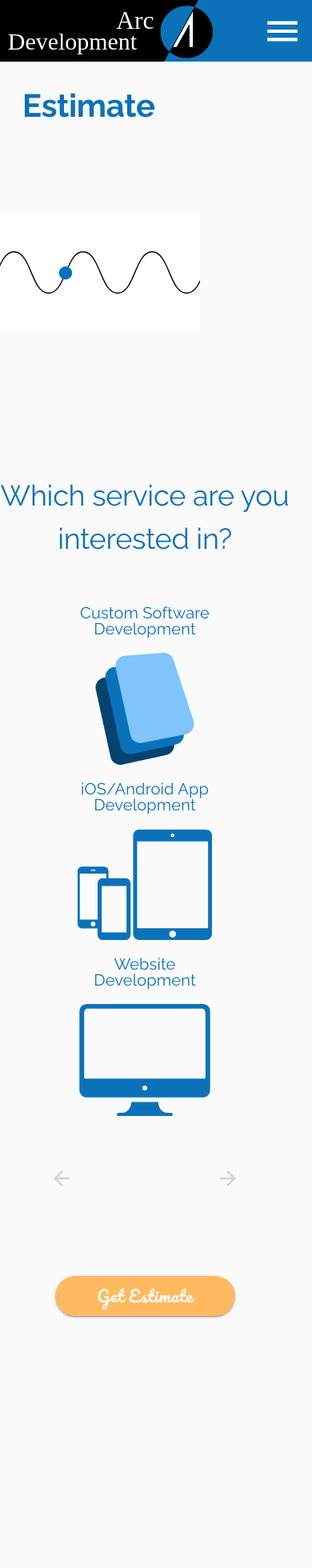
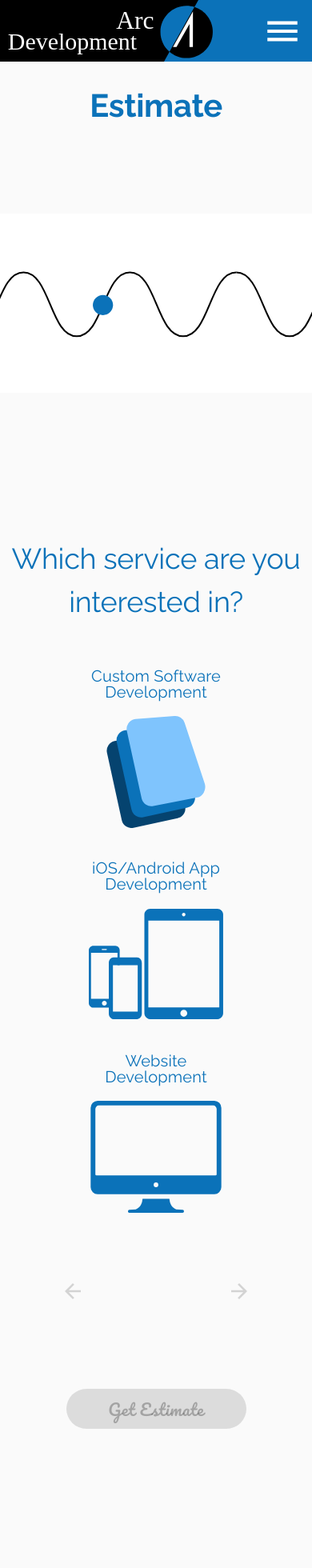
Before and after one commit to sudo-ditto/arcdevelopment-mui, a React (Create React App) app: page /#/estimate in a window 390 px wide. Shown: the top 1960 px of the page at 80% size. Built offline with nearby package versions, Linux system fonts and the light colour scheme.

Commit message:
Added disabled button functionality

```diff
--- a/src/pages/Estimate.js
+++ b/src/pages/Estimate.js
@@ -9,7 +9,7 @@ import { cloneDeep } from 'lodash';
 import Dialog from '@material-ui/core/Dialog';
 import DialogContent from '@material-ui/core/DialogContent';
 import TextField from '@material-ui/core/TextField';
-
+import Hidden from '@material-ui/core/Hidden';
 import check from '../assets/check.svg';
 import send from '../assets/send.svg';
 import software from '../assets/software.svg';
@@ -36,6 +36,7 @@ import biometrics from '../assets/biometrics.svg';
 import website from '../assets/website.svg';
 
 import estimateAnimation from '../animations/estimateAnimation/data.json';
+import { useMediaQuery } from '@material-ui/core';
 
 const useStyles = makeStyles(theme => ({
     icon: {
@@ -56,7 +57,8 @@ const useStyles = makeStyles(theme => ({
     },
     message: {
         border: `2px solid ${theme.palette.common.blue}`,
-        marginTop: "5em",
+        marginTop: "3em",
+        marginBottom: "1em",
         borderRadius: 5,
     },
     specialText: {
@@ -330,6 +332,8 @@ newQuestions[0].options[0].selected = true;
 const Estimate = () => {
     const classes = useStyles();
     const theme = useTheme();
+    const matchesMD = useMediaQuery(theme.breakpoints.down("md"));
+    const matchesSM = useMediaQuery(theme.breakpoints.down("sm"));
     const [dialogOpen, setDialogOpen] = useState(false);
     const [name, setName] = useState('');
     const [email, setEmail] = useState('');
@@ -566,9 +570,28 @@ const Estimate = () => {
         }
     };
 
+    const estimateDisabled = () => {
+        let disabled = true;
+
+        const emptySelections = questions.map(question => question.options.filter(option=> option.selected)).filter(question => question.length === 0);
+
+        if (questions.length === 2) {
+            if (emptySelections.length === 1) {
+                return false;
+            }
+        } else if (questions.length === 1) {
+            return true;
+        } else if (emptySelections.length < 3 && questions[questions.length - 1].options.filter(option => option.selected).length > 0) {
+            disabled = false;
+        }
+
+        return disabled;
+    };
+
+
 const softwareSelections = (
     <Grid container direction="column">
-            <Grid item container alignItems="center" style={{marginBottom: "1.25em"}}>
+        <Grid item container alignItems="center" style={{ marginBottom: "1.25em" }}>
             <Grid item xs={2}>
                 <img src={check} alt="checkmark" />
             </Grid>
@@ -603,7 +626,7 @@ const Estimate = () => {
                 </Typography>
             </Grid>
         </Grid>
-            <Grid item container alignItems="center" style={{marginBottom: "1.25em"}}>
+        <Grid item container alignItems="center" style={{ marginBottom: "1.25em" }}>
             <Grid item xs={2}>
                 <img src={check} alt="checkmark" />
             </Grid>
@@ -655,7 +678,7 @@ const Estimate = () => {
 );
 
 const websiteSelections = (
-        <Grid container direction="column">
+    <Grid container direction="column" style={{ marginTop: "14em" }}>
         <Grid item container alignItems="center">
             <Grid item xs={2}>
                 <img src={check} alt="checkmark" />
@@ -675,25 +698,25 @@ const Estimate = () => {
 
 return (
     <Grid container direction="row">
-            <Grid item container direction="column" lg>
-                <Grid item style={{ marginTop: "2em", marginLeft: "2em" }}>
-                    <Typography variant="h2">Estimate</Typography>
+        <Grid item container direction="column" lg alignItems={matchesMD ? "center" : undefined}>
+            <Grid item style={{ marginTop: "2em", marginLeft: matchesMD ? 0 : "5em" }}>
+                <Typography variant="h2" align={matchesMD ? "center" : undefined}>Estimate</Typography>
             </Grid>
-                <Grid item style={{ marginRight: "10em", maxWidth: "50em", marginTop: "7.5em" }}>
+            <Grid item style={{ marginRight: matchesMD ? 0 : "10em", maxWidth: "50em", marginTop: "7.5em" }}>
                 <Lottie options={defaultOptions} height="100%" width="100%" ></Lottie>
             </Grid>
         </Grid>
-            <Grid item container direction="column" lg alignItems="center" style={{ marginRight: "2em", marginBottom: "25em" }}>
+        <Grid item container direction="column" lg alignItems="center" style={{ marginRight: matchesMD ? 0 : "2em", marginBottom: "25em" }}>
             {questions.filter(question => question.active).map((question, index) => (
                 <React.Fragment key={index}>
                     <Grid item>
                         <Typography variant="h2" align="center" style={{ fontWeight: 500, marginTop: "5em", fontSize: "2.25rem" }}>{question.title}</Typography>
-                            <Typography variant="body1" align="center" style={{ marginBottom: "2.5em", lineHeight: "1.25" }} gutterBottom>{question.subtitle}</Typography>
+                        <Typography variant="body1" align="center" style={{ marginBottom: "2.5em", lineHeight: "1.25", marginLeft: matchesSM ? "1em" : 0, marginRight: matchesSM ? "1em" : 0 }} gutterBottom>{question.subtitle}</Typography>
                     </Grid>
                     <Grid item container>
                         {question.options.map((option, index) => (
 
-                                <Grid key={index} item container direction="column" md component={Button} style={{ display: "grid", textTransform: "none", backgroundColor: option.selected ? theme.palette.common.orange : null, borderRadius: 0 }}
+                            <Grid key={index} item container direction="column" md component={Button} style={{ display: "grid", textTransform: "none", marginBottom: matchesSM ? "1.5em" : 0, backgroundColor: option.selected ? theme.palette.common.orange : null, borderRadius: 0 }}
                                 onClick={() => handleSelect(option.id)}>
 
                                 <Grid item style={{ maxWidth: "14em" }}>
@@ -727,24 +750,24 @@ const Estimate = () => {
                     getFeatures();
                     getCustomFeatures();
                     getCategory();
-                    }}>
+                }} disabled={estimateDisabled()}>
                     Get Estimate
                 </Button>
             </Grid>
         </Grid>
 
         {/* Dialog */}
-            <Dialog open={dialogOpen} onClose={() => setDialogOpen(false)} fullWidth maxWidth="lg">
+        <Dialog open={dialogOpen} onClose={() => setDialogOpen(false)} fullWidth maxWidth="lg" fullScreen={matchesSM}>
             <Grid container justifyContent="center">
-                    <Grid item>
+                <Grid item style={{ marginTop: "1.5em", marginBottom: "1.5em" }}>
                     <Typography variant="h2" align="center">
                         Estimate
                     </Typography>
                 </Grid>
             </Grid>
             <DialogContent>
-                    <Grid container  justifyContent="space-around">
-                        <Grid item container direction="column" md={7} style={{maxWidth: "20em"}}>
+                <Grid container justifyContent="space-around" direction={matchesSM ? "column" : "row"} alignItems={matchesSM ? "center" : undefined}>
+                    <Grid item container direction="column" md={7} style={{ maxWidth: "20em" }}>
                         <Grid item>
                             <TextField fullWidth label="Name" required id="name" value={name} onChange={(e) => setName(e.target.value)} />
                         </Grid>
@@ -760,23 +783,31 @@ const Estimate = () => {
                         <Grid item style={{ maxWidth: "20em", marginBottom: "3em" }}>
                             <TextField fullWidth multiline rows={10} className={classes.message} InputProps={{ disableUnderline: true }} placeholder="Send a message..." id="message" required value={message} onChange={(e) => setMessage(e.target.value)} />
                         </Grid>
-                            <Grid item>
-                                <Typography variant="body1">We can create this digital soultion for an estimated <span className={classes.specialText}>${total.toFixed(2)}</span></Typography>
+                        <Grid item align={matchesSM ? "center" : undefined}>
+                            <Typography variant="body1" >We can create this digital soultion for an estimated <span className={classes.specialText}>${total.toFixed(2)}</span></Typography>
                             <Typography variant="body1">Fill out your name, phone number, and email, place your request, and we'll get back to you with details moving forward and a final price.</Typography>
                         </Grid>
                     </Grid>
-                        <Grid item container direction="column" md={5} style={{maxWidth: "30em"}}>
+                    <Grid item container direction="column" md={5} style={{ maxWidth: "30em" }} alignItems={matchesSM ? "center" : undefined}>
+                        <Hidden smDown>
                             <Grid item>
                                 {questions.length > 2
                                     ? softwareSelections
                                     : websiteSelections}
                             </Grid>
+                        </Hidden>
                         <Grid item>
                             <Button variant="contained" className={classes.estimateButton}>
                                 Place Request
                                 <img src={send} alt="paper airplane" style={{ marginLeft: "0.5em" }} />
                             </Button>
                         </Grid>
+                        <Hidden mdUp>
+                            <Grid item style={{ marginBottom: matchesSM ? "5em" : 0 }}>
+                                <Button style={{ fontWeight: 300 }} color="primary" onClick={() => setDialogOpen(false)}>Cancel</Button>
+                            </Grid>
+                        </Hidden>
+
                     </Grid>
                 </Grid>
             </DialogContent>
```
Lines whose indentation alone changed are shown as unchanged.
